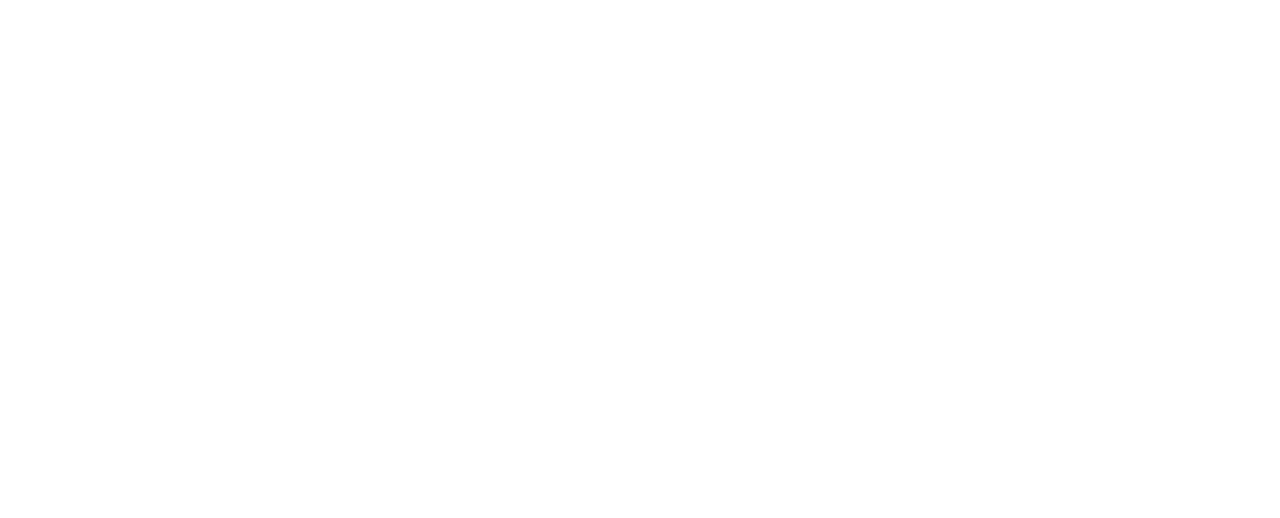
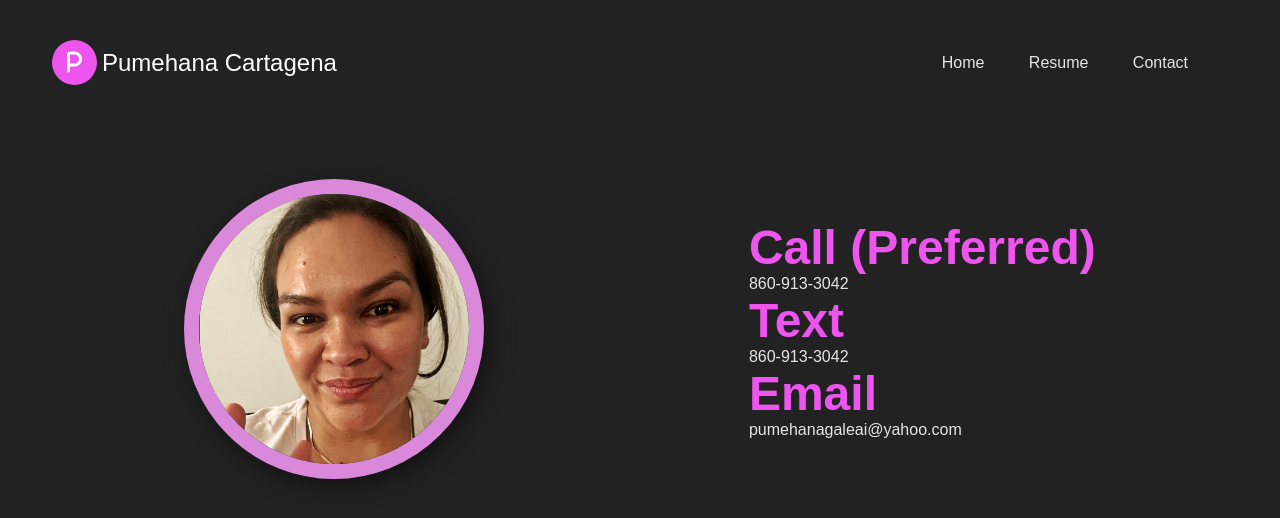
Before and after one commit to pumecart/PersonalProjects, a plain HTML site: page contact.html in a window 1280 px wide. Drawn offline with nearby package versions, Linux system fonts and the light colour scheme.

Commit message:
contact edits

```diff
--- a/contact.html
+++ b/contact.html
@@ -0,0 +1,53 @@
+<!DOCTYPE html>
+<html lang="en">
+<head>
+    <meta charset="UTF-8">
+    <meta http-equiv="X-UA-Compatible" content="IE=edge">
+    <meta name="viewport" content="width=device-width, initial-scale=1.0">
+    <title>Pumehana's Virtual Resume</title>
+    <link rel="stylesheet" href="style.css">
+    <!-- Font awesome cdn font icon css -->
+     <link rel="stylesheet" href="https://cdnjs.cloudflare.com/ajax/libs/font-awesome/6.6.0/css/all.min.css">
+</head>
+<body>
+    <div class="hero-header">
+        <div class="wrapper">
+            <header>
+                <div class="logo">
+                    <i class="fa-solid fa-p"></i>
+                    <div class="logo-text">Pumehana Cartagena</div>
+                </div>
+                <nav>
+                    <div class="togglebtn">
+                        <span></span>
+                        <span></span>
+                        <span></span>
+                    </div>
+                    <ul class="navlinks">
+                        <li><a href="/index.html">Home</a></li>
+                        <li><a href="/resume.html">Resume</a></li>
+                        <li><a href="#">Contact</a></li>
+                    </ul>
+                </nav>
+            </header>
+            <div class="container">
+                <div class="hero-pic">
+                    <img src="images/Screenshot 2024-08-26 151501.png" alt="profile pic">
+                </div>
+
+                <div class="hero-text">
+                        <h2>Call (Preferred)</h2>
+                            <p>860-913-3042</p>
+                        <h2>Text</h2>
+                            <p>860-913-3042</p>
+                        <h2>Email</h2>
+                            <p>pumehanagaleai@yahoo.com</>
+                </div>
+            </div>
+        </div>
+    </div>
+    <!-- typed js for typing text effect -->
+    <script src="https://cdnjs.cloudflare.com/ajax/libs/typed.js/2.0.10/typed.min.js"></script>
+    <script src="js/scripts.js"></script>
+</body>
+</html>
--- a/style.css
+++ b/style.css
@@ -124,17 +124,17 @@ nav .navlinks li a{
     flex-direction: column;
 }
 
-.hero-text h5{
+.hero-text h1{
     color: #e5e5e5;
     font-size: 14px;
 }
 
-.hero-text h5 span{
+.hero-text h1 span{
     color: #e5e;
     font-size: 16px;
 }
 
-.hero-text h1{
+.hero-text h2{
     color: #e5e;
     font-size: 3rem;
 }
```
Also changed, not shown: index.html (+4 -4 lines), images/Screenshot 2024-08-26 151501.png (added), images/thumbnail-peace.webp (added), js/scripts.js (line endings or trailing spaces).
